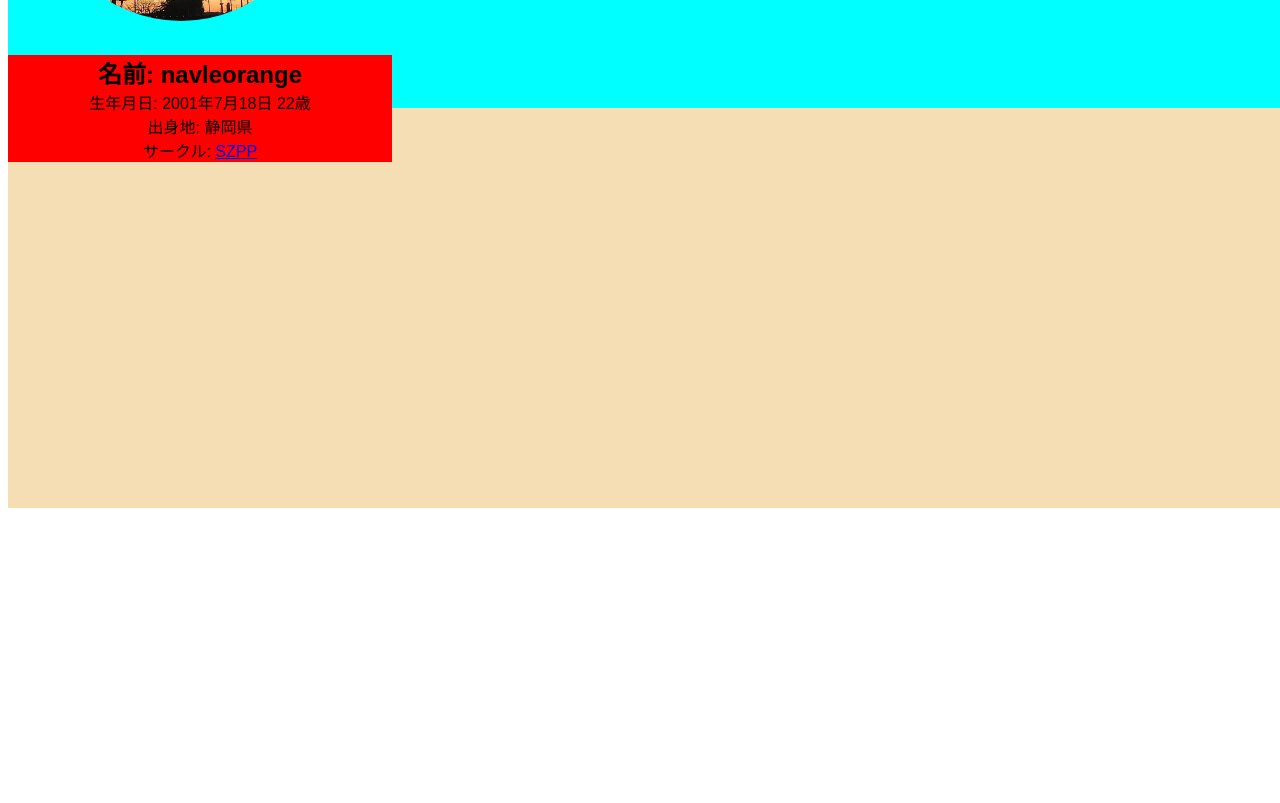
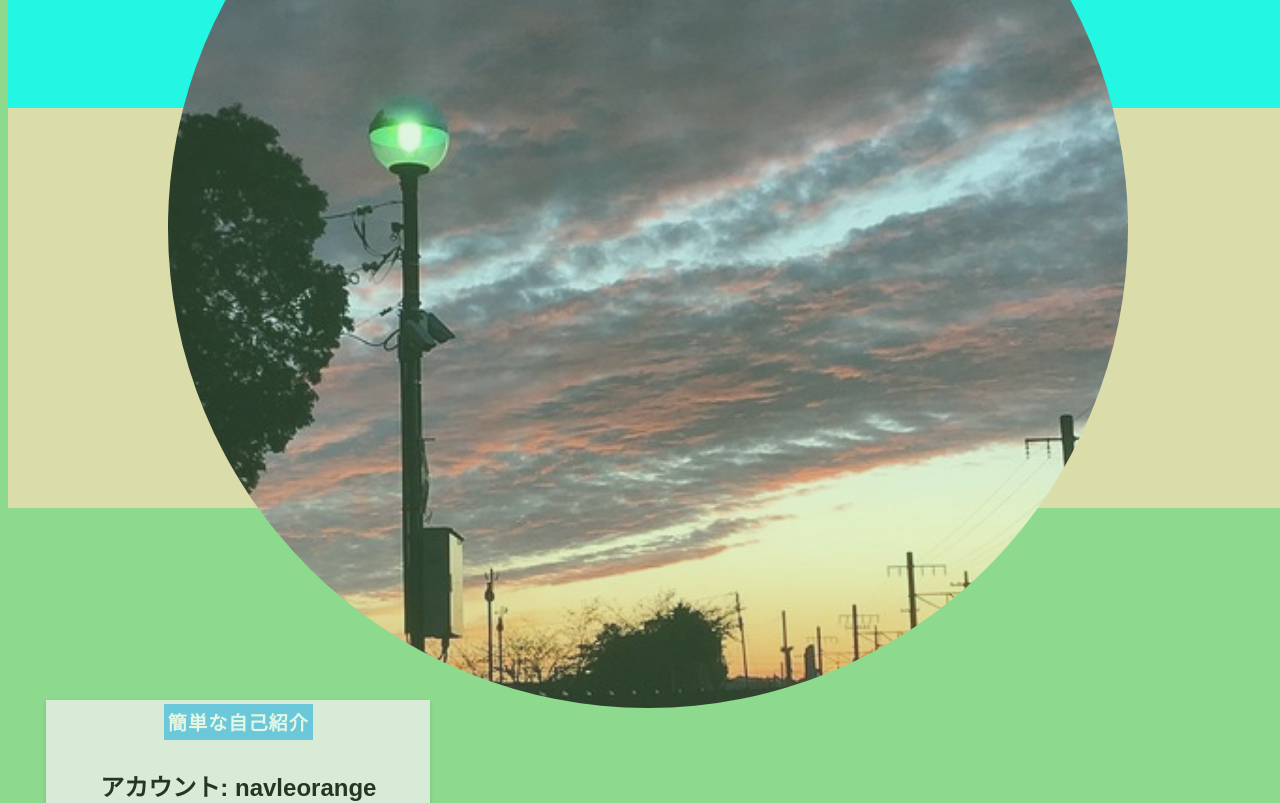
Before and after one commit to navleorange/portfolio, a Nuxt app: page /profile in a window 1280 px wide. Shown: the part 300-1103 px from the top of the page. Before the commit the page ends 816 px from the top, so only its background shows below. Built offline with nearby package versions, Linux system fonts and the light colour scheme; a web font is replaced by a local one.

Commit message:
add: general background

```diff
--- /dev/null
+++ b/assets/scss/common.css
@@ -0,0 +1,12 @@
+body{
+    animation: portfolitbg 20s ease infinite;
+}
+
+@keyframes portfolitbg {
+    0% {background:#8dd98d; opacity: 1;}
+    25% {background:#8dd98d; opacity: 0.75;}
+    50% {background:#8dd98d; opacity: 0.5;}
+    70% {background:#8dd98d; opacity: 0.3;}
+    90% {background:#8dd98d; opacity: 0.1;}
+    100% {background:#8dd98d; opacity: 0;}
+}
--- a/nuxt.config.js
+++ b/nuxt.config.js
@@ -22,6 +22,7 @@ export default defineNuxtConfig({
 
   // Global CSS: https://go.nuxtjs.dev/config-css
   css: [
+    "~/assets/scss/common.css"
   ],
 
   vite: {
--- a/pages/profile.vue
+++ b/pages/profile.vue
@@ -20,37 +20,67 @@ body{
     background-color: aqua;
     width: auto;
     height: 50%;
+
+    // iconとtextを横並びにする
     display: flex;
     justify-content: center;
 
     @include mq(sp){
+        // スマホは縦
         display: block;
     }
 
     #top_page_icon{
         width: auto;
         height: auto;
-        margin: 33px 33px;
+
+        // iconを円にする
         border-radius: 50%;
         object-fit: cover;
 
         @include mq(sp){
-            height: 70%;
-            margin-bottom: 0px;
+            // iconのサイズ
+            width: 75%;
+
+            // 画像の左右中央揃え
+            display: block;
+            margin-left: auto;
+            margin-right: auto;
+
+            // self_introduceの上から少し離す
+            position: relative;
+            top: 10%;
+
+            // self_introduceのブロックを画面上部から離さないようにする
+            margin-top: 0%;
         }
 
     }
 
     .profile_text{
-        background-color: red;
+        width: 30%;
+        height: 80%;
+
+        // 紹介内容を列挙する前のタイトル
+        .profile_title{
+            font-size: 1.2em;
+            background: #5fc2f5;
+            padding: 4px;
+            text-align: center;
+            color: #FFF;
+            font-weight: bold;
+            letter-spacing: 0.05em;
+        }
+
+        // 枠線
+        margin: 2em 0;
+        margin-left: 3%;
+        background: #f1f1f1;
+        box-shadow: 0 2px 4px rgba(0, 0, 0, 0.22);
+
+        // text内の要素を左右中央揃え
         display: grid;
         place-items: center;
-        width: 30%;
-        margin-top: 30px;
-
-        h2, p{
-            margin: 0px;
-        }
 
     }
 
@@ -95,7 +125,8 @@ export default{
         <div id="self_introduce">
             <img id="top_page_icon" src="~/assets/image/icon.png">
             <div class="profile_text">
-                <h2> 名前: navleorange</h2>
+                <div class="profile_title">簡単な自己紹介</div>
+                <h2> アカウント: navleorange</h2>
                 <p>生年月日: {{birthDay.year}}年{{birthDay.month}}月{{birthDay.day}}日 {{age}}歳</p>
                 <p>出身地: 静岡県</p>
                 <p>サークル: <a href="https://szpp-dev-team.github.io">SZPP</a></p>
```
